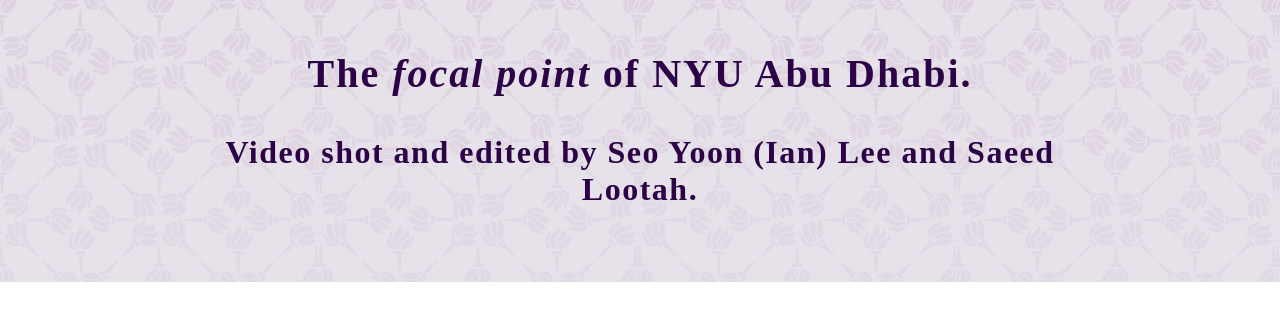
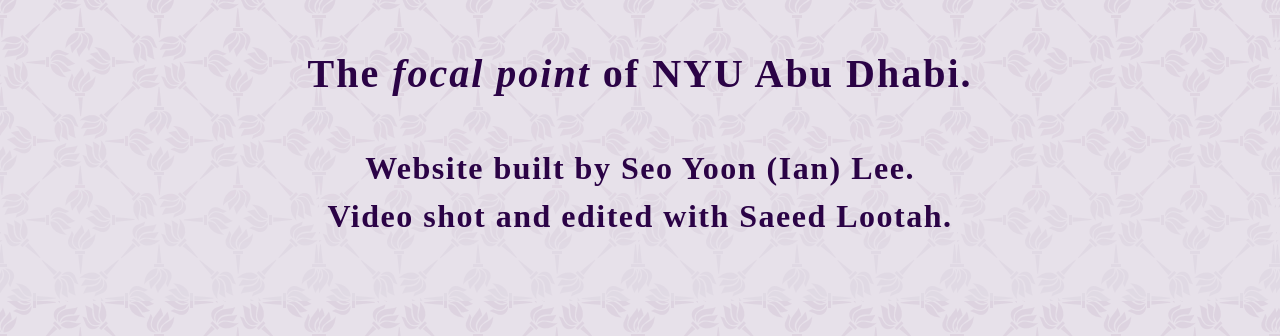
Before and after one commit to syl596/CL30MFFWebsite, a plain HTML site: page index.html in a window 1280 px wide. Shown: the part 1932-2268 px from the top of the page. Before the commit the page ends 2214 px from the top, so only its background shows below. Drawn offline with Linux system fonts and the light colour scheme; a web font is replaced by a local one.

Commit message:
Error Fixed

```diff
--- a/index.html
+++ b/index.html
@@ -52,9 +52,9 @@
   </div>
 </div>
 
-<h1 style="font-size:2.5em; letter-spacing: 2px; margin: 0px 200px;"><br>The <i>focal point</i> of NYU Abu Dhabi.<br></h1>
+<h1 style="font-size:2.5em; letter-spacing: 2px; margin: 0px 200px;"><br>The <i>focal point</i> of NYU Abu Dhabi.<br><br></h1>
 
-<h1 style="font-size:2em; letter-spacing: 1.5px; margin: 0px 200px;"><br>Video shot and edited by Seo Yoon (Ian) Lee and Saeed Lootah.<br><br><br></h1>
+<h1 style="font-size:2em; letter-spacing: 1.5px; margin: 0px 200px; line-height: 1.5;">Website built by Seo Yoon (Ian) Lee.<br>Video shot and edited with Saeed Lootah.<br><br><br></h1>
 
 </body>
 </HTML>
```
